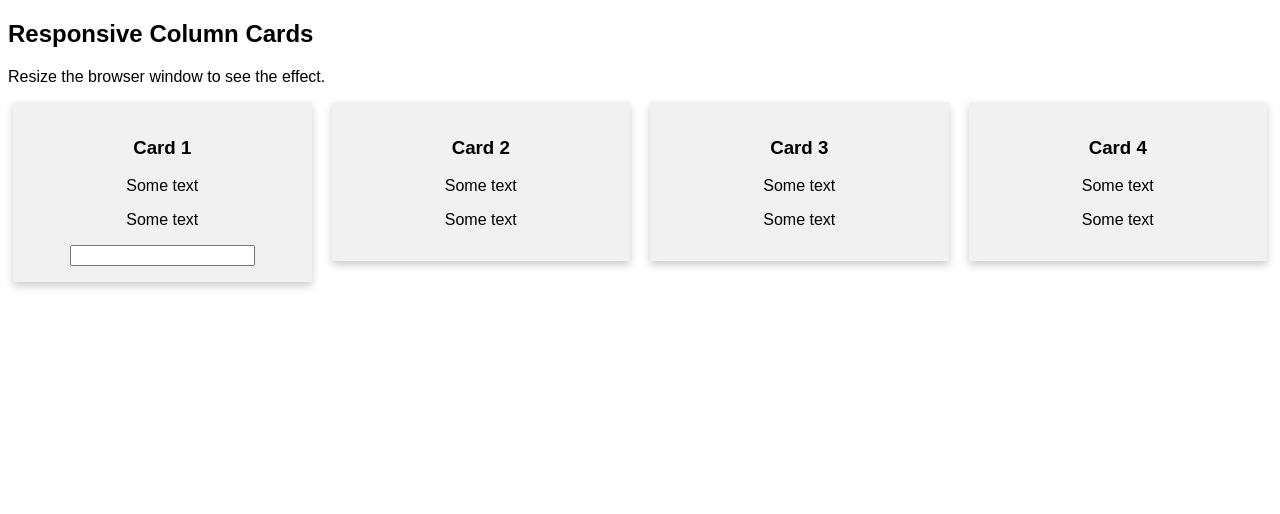
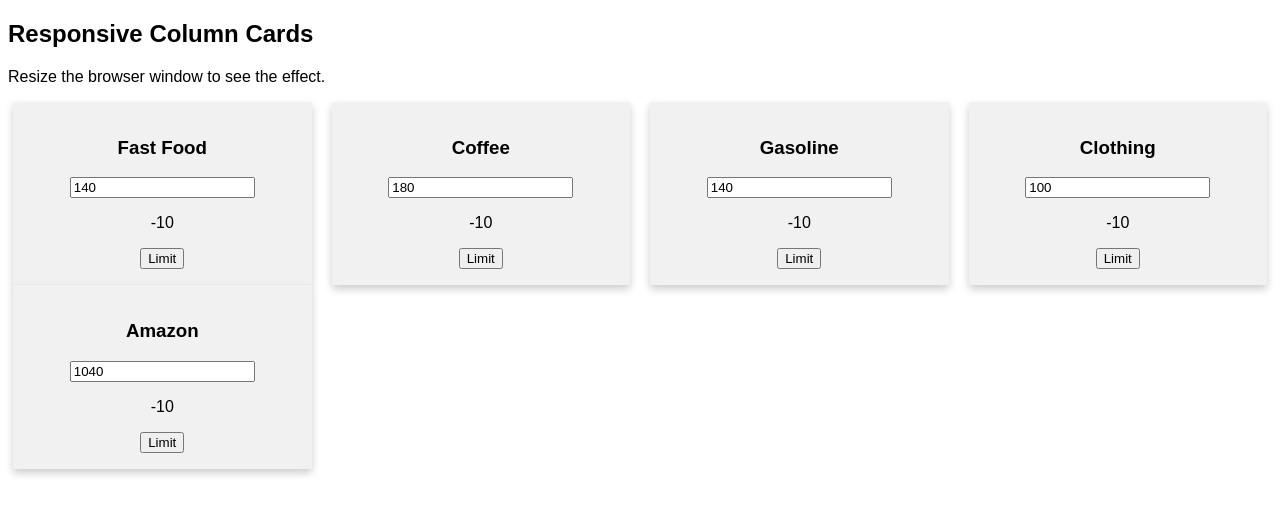
Before and after one commit to Mr-3rd/Hackathon-2023, a website: page Example-Cards/CardExample.html in a window 1280 px wide. Drawn offline with Linux system fonts and the light colour scheme.

Commit message:
Second Upload

```diff
--- a/Example-Cards/CardExample.html
+++ b/Example-Cards/CardExample.html
@@ -54,36 +54,49 @@
 <div class="row">
   <div class="column">
     <div class="card">
-      <h3>Card 1</h3>
-      <p>Some text</p>
-      <p>Some text</p>
-      <input type="number">
+      <h3>Fast Food</h3>
+      <input type="number" value="140">
+      <p>-10</p>
+      <button>Limit</button>
     </div>
   </div>
 
   <div class="column">
     <div class="card">
-      <h3>Card 2</h3>
-      <p>Some text</p>
-      <p>Some text</p>
+      <h3>Coffee</h3>
+      <input type="number" value="180">
+      <p>-10</p>
+      <button>Limit</button>
     </div>
   </div>
 
   <div class="column">
     <div class="card">
-      <h3>Card 3</h3>
-      <p>Some text</p>
-      <p>Some text</p>
+      <h3>Gasoline</h3>
+      <input type="number" value="140">
+      <p>-10</p>
+      <button>Limit</button>
     </div>
   </div>
 
   <div class="column">
     <div class="card">
-      <h3>Card 4</h3>
-      <p>Some text</p>
-      <p>Some text</p>
+      <h3>Clothing</h3>
+      <input type="number" value="100">
+      <p>-10</p>
+      <button>Limit</button>
     </div>
   </div>
+
+  <div class="column">
+    <div class="card">
+      <h3>Amazon</h3>
+      <input type="number" value="1040">
+      <p>-10</p>
+      <button>Limit</button>
+    </div>
+  </div>
+
 </div>
 
 </body>
```
Also changed, not shown: Example-API/APICall.js (+18 -0 lines), Image/IconPingLimit.png (added), Image/PingLimitText.png (added), Image/SingleCircle.png (added), Image/TextBackground.png (added), 1 other file.
